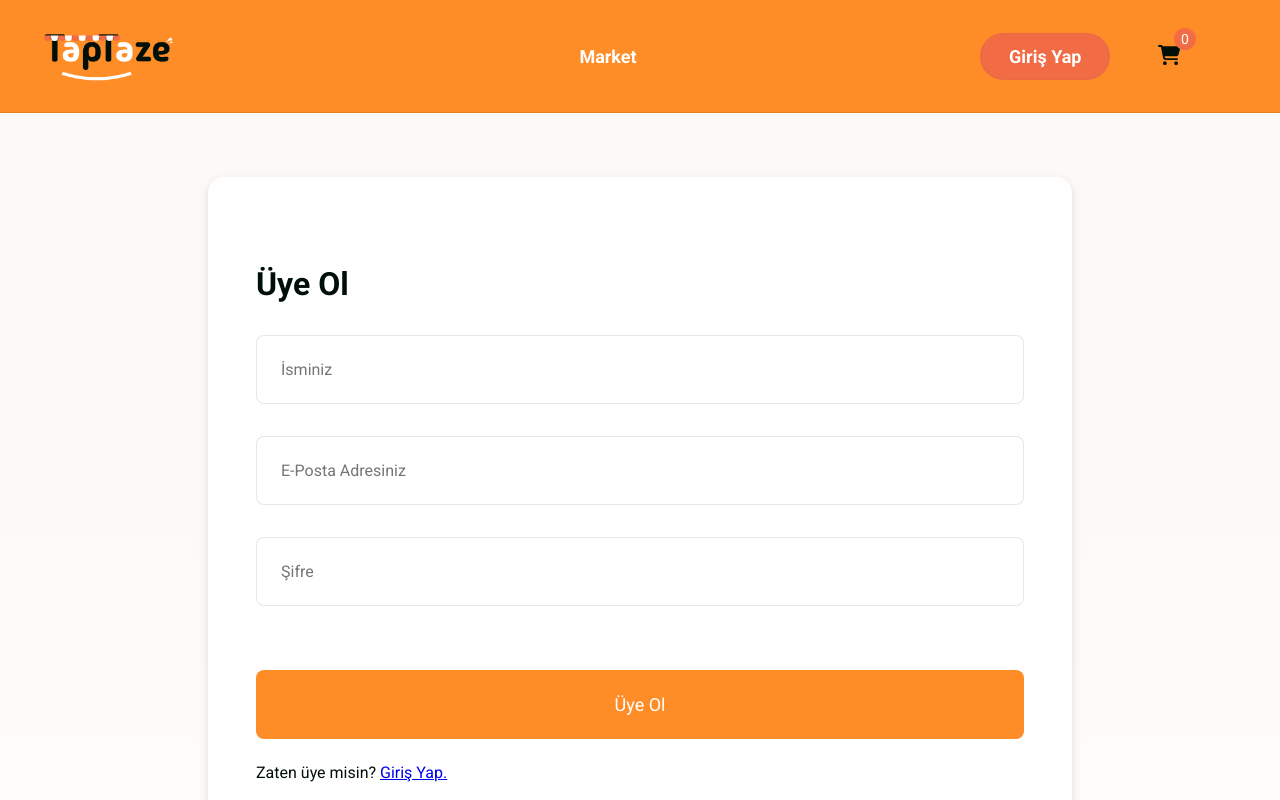
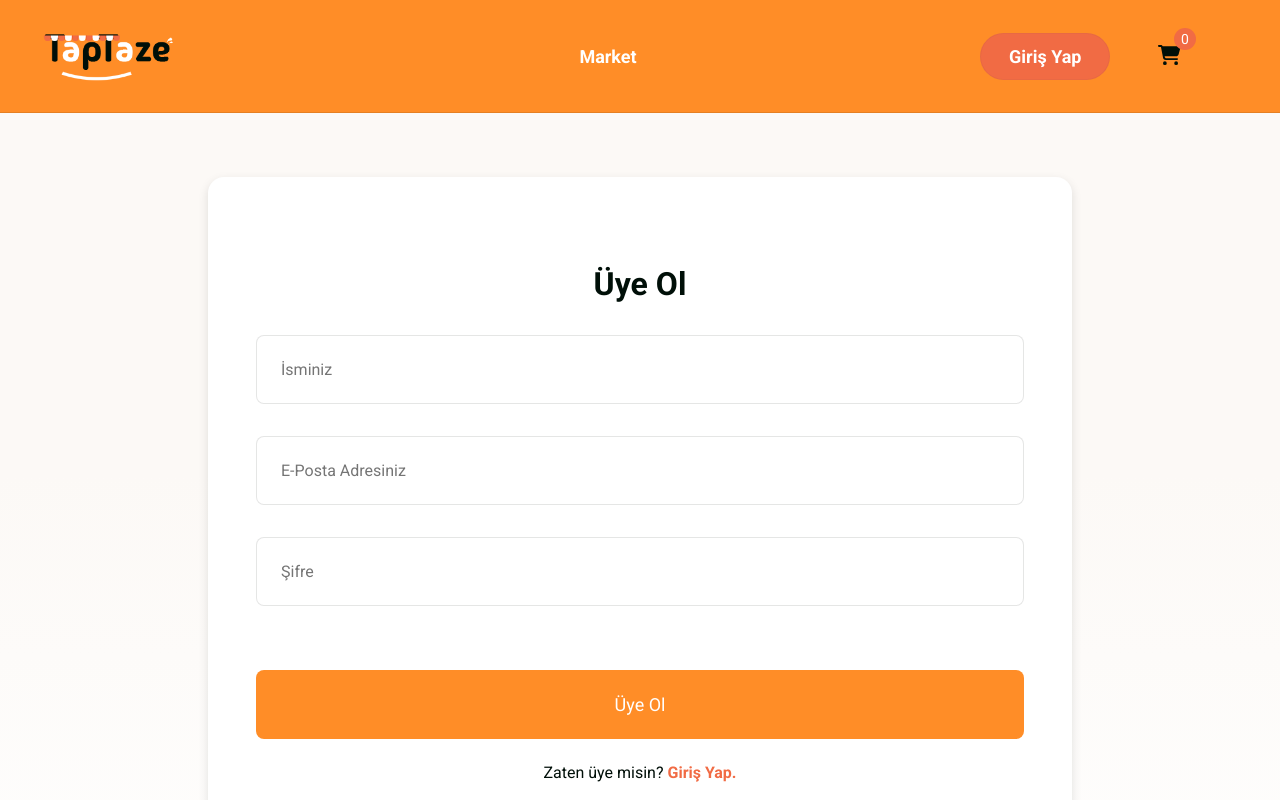
Before and after one commit to muffafa/ecommerce-project-muffafa, a React (Vite) app: page /register in a window 1280 px wide. Shown: the top 800 px of the page. Built offline with nearby package versions, Linux system fonts and the light colour scheme.

Commit message:
fix: registeration style and bug fixed

```diff
--- a/src/Pages/CSS/LoginSignup.css
+++ b/src/Pages/CSS/LoginSignup.css
@@ -1,35 +1,40 @@
-.loginsignup{
+/* src/CSS/LoginSignup.css */
+.loginsignup {
   width: 100vw;
   max-width: 100%;
   height: 80vh;
   padding: 64px 0;
-    background: linear-gradient(180deg, #fcf9f6 40%, #FFF );
+  background: linear-gradient(180deg, #fcf9f6 40%, #fff);
+  display: flex;
+  justify-content: center;
+  align-items: center;
 }
 
-.loginsignup-container{
+.loginsignup-container {
   width: 90%;
   box-sizing: border-box;
-    background-color: #FFF;
+  background-color: #fff;
   margin: auto;
   padding: 32px 24px;
   box-shadow: 0px 4px 10px 1px rgba(0, 15, 8, 0.1);
   border-radius: 16px;
+  text-align: center;
 }
 
-.loginsignup-container h1{
+.loginsignup-container h1 {
   margin: 16px 0px;
-    color: #000F08;
+  color: #000f08;
   font-size: 24px;
 }
 
-.signin-form{
+.signin-form {
   display: flex;
   flex-direction: column;
   gap: 16px;
   margin-top: 24px;
 }
 
-.signin-form input{
+.signin-form input {
   padding: 8px;
   box-sizing: border-box;
   width: 100%;
@@ -38,11 +43,11 @@
   font-size: 12px;
 }
 
-.signin-form button{
+.signin-form button {
   width: 100%;
   padding: 12px 24px;
-    color: #FFF;
-    background-color: #FF8D27;
+  color: #fff;
+  background-color: #ff8d27;
   margin-top: 24px;
   border: none;
   font-size: 16px;
@@ -52,24 +57,28 @@
   border-radius: 8px;
 }
 
-.signin-form button:hover{
-    background-color: #F16B44;
+.signin-form button:hover {
+  background-color: #f16b44;
 }
 
-.login-direct{
+.login-direct {
   margin-top: 16px;
-    color: #000F08;
+  color: #000f08;
   font-size: 12px;
   font-weight: 500;
 }
 
-.login-direct span{
-    color: #F16B44;
+.login-direct span {
+  color: #f16b44;
   font-weight: 600;
   cursor: pointer;
 }
 
-.loginsignup-privacy-text{
+.login-direct span:hover {
+  text-decoration: underline;
+}
+
+.loginsignup-privacy-text {
   display: flex;
   align-items: center;
   margin-top: 16px;
@@ -79,52 +88,57 @@
   font-weight: 500;
 }
 
+.loginsignup-privacy-text input {
+  margin-right: 10px;
+}
+
+.loginsignup-privacy-text p {
+  margin: 0;
+}
+
 /* Desktop Responsive Query */
-
 @media screen and (min-width: 768px) {
-
-    .loginsignup{
+  .loginsignup {
     padding-top: 64px;
     padding-bottom: 200px;
   }
 
-    .loginsignup-container{
+  .loginsignup-container {
     width: 60%;
     padding: 64px 48px;
     border-radius: 16px;
     box-sizing: content-box;
   }
 
-    .loginsignup-container h1{
+  .loginsignup-container h1 {
     margin: 24px 0px;
     font-size: 32px;
   }
 
-
-    .signin-form{
+  .signin-form {
     gap: 32px;
     margin-top: 32px;
   }
 
-    .signin-form input{
+  .signin-form input {
     padding: 24px;
     border-radius: 8px;
     font-size: 16px;
   }
 
-    .signin-form button{
+  .signin-form button {
     padding: 24px 48px;
     margin-top: 32px;
     font-size: 18px;
     border-radius: 8px;
   }
 
-    .login-direct{
+  .login-direct {
     margin-top: 24px;
     font-size: 16px;
   }
 
-    .loginsignup-privacy-text{
+  .loginsignup-privacy-text {
     margin-top: 24px;
     gap: 24px;
     font-size: 16px;
--- a/src/Pages/Register.jsx
+++ b/src/Pages/Register.jsx
@@ -1,51 +1,78 @@
+// src/Pages/Register.jsx
 import { useNavigate } from "react-router-dom";
+import { useFormik } from "formik";
+import axios from "../api/axios"; // Import Axios instance
+import "./CSS/LoginSignup.css"; // Import the CSS file
 
 function Register() {
   const navigate = useNavigate();
 
-  const handleSubmit = async (event) => {
-    event.preventDefault();
-    const formData = new FormData(event.target);
-    const userData = {
-      name: formData.get("name"),
-      email: formData.get("email"),
-      password: formData.get("password"),
-    };
+  const formik = useFormik({
+    initialValues: {
+      name: "",
+      email: "",
+      password: "",
+    },
+    onSubmit: async (values) => {
+      try {
+        // Send registration request to the API using Axios
+        const response = await axios.post("/users", {
+          name: values.name,
+          email: values.email,
+          password: values.password,
+        });
 
-    const response = await fetch("http://localhost:3000/api/users/register", {
-      method: "POST",
-      headers: {
-        "Content-Type": "application/json",
-      },
-      body: JSON.stringify(userData),
-    });
-    const data = await response.json();
+        if (response.status === 201) {
+          alert("Registration successful!");
+          navigate("/login"); // Redirect to login page on successful registration
+        }
+      } catch (error) {
+        // Show error message based on HTTP status code
+        alert(
+          "Registration failed: " +
+            (error.response?.data?.message || error.message)
+        );
+      }
+    },
+  });
 
-    if (response.ok) {
-      alert("Registration successful!");
-      navigate("/login"); // Kayıt başarılıysa giriş sayfasına yönlendir
-    } else {
-      alert("Registration failed: " + data.message);
-    }
+  const handleLoginRedirect = () => {
+    navigate("/login"); // Redirect user to login page
   };
 
   return (
     <div className="loginsignup">
-      <form className="loginsignup-container" onSubmit={handleSubmit}>
+      <form className="loginsignup-container" onSubmit={formik.handleSubmit}>
         <h1>Üye Ol</h1>
         <div className="signin-form">
-          <input name="name" type="text" placeholder="İsminiz" required />
+          <input
+            name="name"
+            type="text"
+            placeholder="İsminiz"
+            required
+            onChange={formik.handleChange}
+            value={formik.values.name}
+          />
           <input
             name="email"
             type="email"
             placeholder="E-Posta Adresiniz"
             required
+            onChange={formik.handleChange}
+            value={formik.values.email}
           />
-          <input name="password" type="password" placeholder="Şifre" required />
+          <input
+            name="password"
+            type="password"
+            placeholder="Şifre"
+            required
+            onChange={formik.handleChange}
+            value={formik.values.password}
+          />
           <button type="submit">Üye Ol</button>
         </div>
         <p className="login-direct">
-          Zaten üye misin? <a href="/login">Giriş Yap.</a>
+          Zaten üye misin? <span onClick={handleLoginRedirect}>Giriş Yap.</span>
         </p>
         <div className="loginsignup-privacy-text">
           <input type="checkbox" name="terms" id="terms" required />
```
Lines whose indentation alone changed are shown as unchanged.
